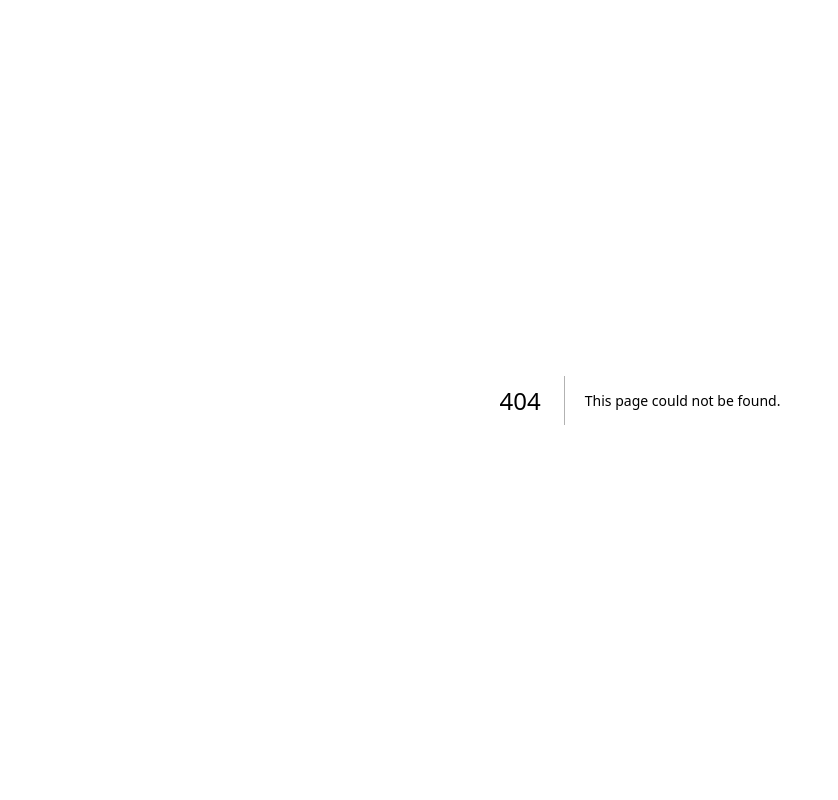
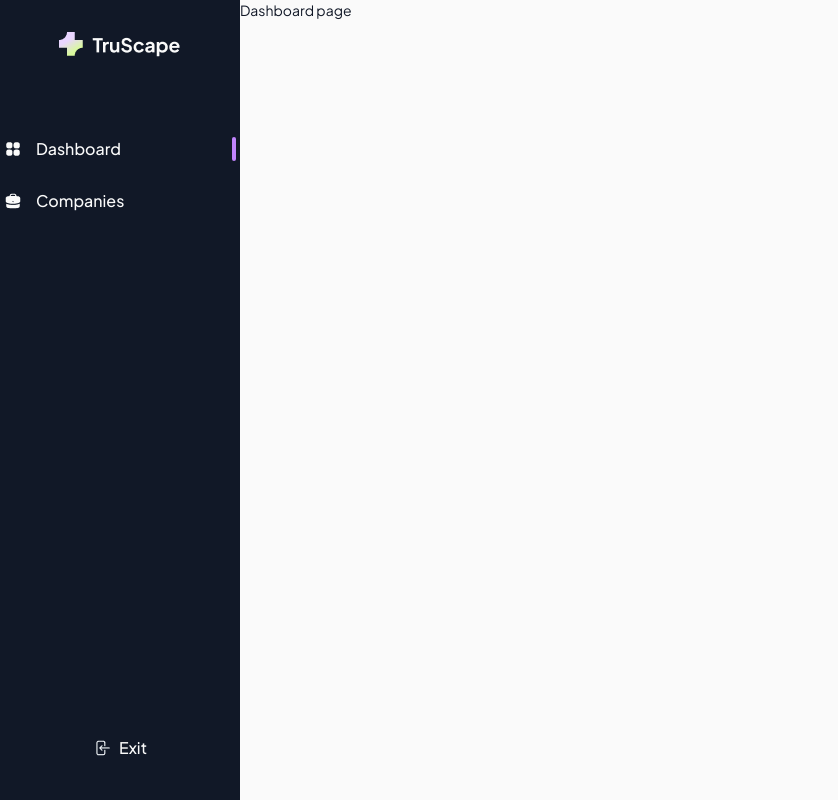
Before and after one commit to JuliaPriadka/crm, a Next.js app: page /dashboard in a window 1280 px wide. Before the commit this address had no page. Shown: the whole page, without its empty margins (0-838 px from the left). Built offline with nearby package versions, Linux system fonts and the light colour scheme.

Commit message:
Added Link to Sidebar-item and navigation to Sidebar

```diff
--- /dev/null
+++ b/src/app/(admin)/dashboard/page.tsx
@@ -0,0 +1,12 @@
+import React from "react";
+
+export interface PageProps{}
+
+export default function Page({}:PageProps) {
+    return (
+        <main>
+    <h1>Dashboard page</h1>
+    </main>
+)
+
+};
--- a/src/app/components/sidebar-item.tsx
+++ b/src/app/components/sidebar-item.tsx
@@ -1,20 +1,23 @@
 import React from "react";
 import Image from "next/image";
+import Link from "next/link";
+import clsx from "clsx";
 
 export interface SidebarItemProps {
+    active?:boolean;
 href:string;
 src:string;
 alt:string;
 children:React.ReactNode;
 }
 
-export default function SidebarItem({href,src,alt,children}:SidebarItemProps) {
+export default function SidebarItem({href,src,alt,children,active}:SidebarItemProps) {
     return (
         <li>
-        <a href={href} className="flex items-center gap-3.5">
+        <Link href={href} className={clsx("flex items-center gap-3.5 mx-1 h-6 after:ml-auto",active&& "after:w-1 after:h-full after:bg-purple-400 after:rounded-2xl")}>
 <Image src={src} alt={alt} width={18} height={18}/>
 <span className="font-medium text-base text-neutral-50">{children}</span>
-        </a>
+        </Link>
         </li>
     )
 };
--- a/src/app/components/sidebar.tsx
+++ b/src/app/components/sidebar.tsx
@@ -1,21 +1,31 @@
+"use client"
+
 import React from "react";
 import Image from "next/image";
 import SidebarItem from "./sidebar-item";
+import { usePathname, useRouter } from "next/navigation";
+
 
 export interface SidebarProps{};
 
 
 export default function Sidebar({}:SidebarProps) {
+    const pathname=usePathname();
+    const router=useRouter();
+    const onExitClick=()=>{
+        router.push("/");
+    };
+
     return(
         <aside className="fixed top-0 left-0 w-60 h-screen">
-<div className="bg-gray-900 flex flex-col h-full overflow-y-auto pt-8 pb-10 pl-4">
+<div className="bg-gray-900 flex flex-col h-full overflow-y-auto pt-8 pb-10">
 <Image src="/icons/Frame 1000003593.png" width={122} height={24 }alt="logo" className="mb-20 mx-auto"/>
 <ul className="flex flex-col gap-7">
-<SidebarItem href="/dashboard" src="/icons/squares-2x2.png" alt="squares picture">Dashboard</SidebarItem>
-<SidebarItem href="/companies" src="/icons/briefcase.png" alt="briefcase picture">Companies</SidebarItem>
+<SidebarItem href="/dashboard" src="/icons/squares-2x2.png" alt="squares picture" active={pathname==="/dashboard"}>Dashboard</SidebarItem>
+<SidebarItem href="/companies" src="/icons/briefcase.png" alt="briefcase picture" active={pathname==="/companies"}>Companies</SidebarItem>
 </ul>
-<button type="button" className="flex items-center gap-2 mt-auto mx-auto">
-<Image src="/icons/arrow-left-on-rectangle.png" alt="exit" width={18} height={18}/>
+<button type="button" className="flex items-center gap-2 mt-auto mx-auto" onClick={onExitClick}>
+<Image src="/icons/arrow-left-on-rectangle.png" alt="exit" width={18} height={18} />
 <span className="font-medium text-neutral-50 text-base">Exit</span>
 </button>
 </div>
```
